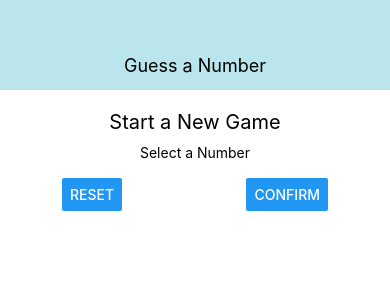
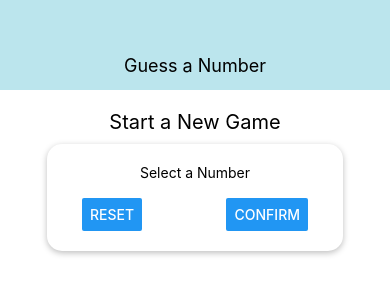
Before and after one commit to ah-james/guess-a-number, a React Native app: screen / in a window 390 px wide. Shown: the top 300 px of the page. Built offline with nearby package versions, Linux system fonts and the light colour scheme.

Commit message:
Shadow Card on inputContainer

```diff
--- a/containers/StartGameScreen.js
+++ b/containers/StartGameScreen.js
@@ -32,6 +32,14 @@ const styles = StyleSheet.create({
         width: 300,
         maxWidth: '80%',
         alignItems: 'center',
+        shadowColor: "#000000",
+        shadowOffset: { width: 0, height: 2},
+        shadowRadius: 6,
+        shadowOpacity: 0.26,
+        elevation: 5,
+        backgroundColor: 'white',
+        padding: 20,
+        borderRadius: 15
     },
     buttonContainer: {
         flexDirection: 'row',
```
